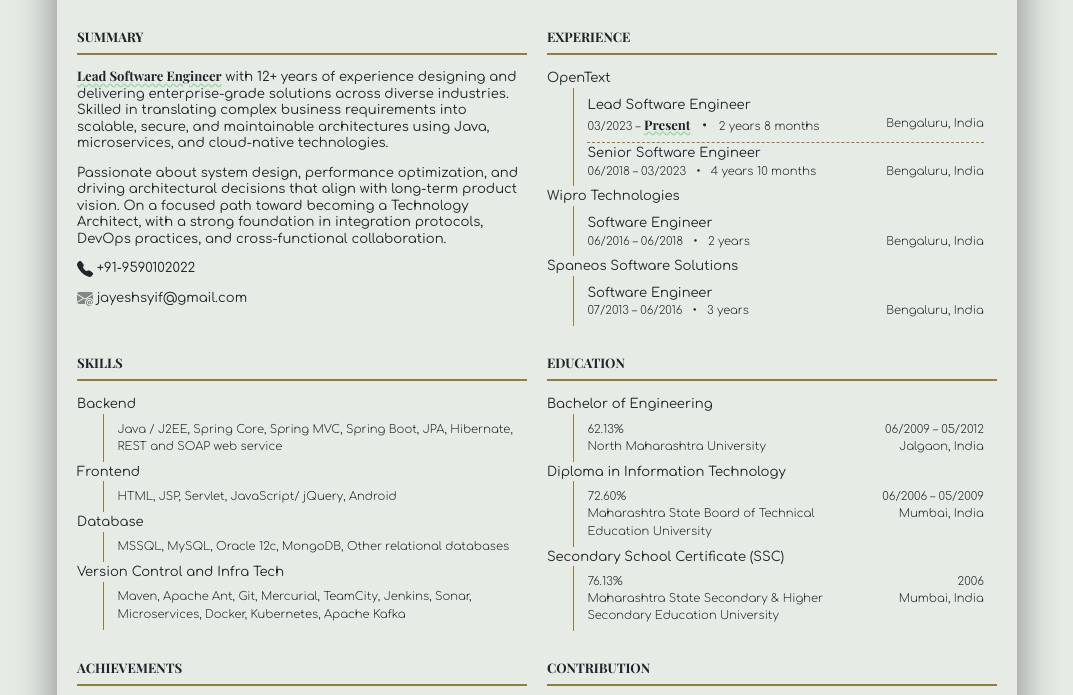
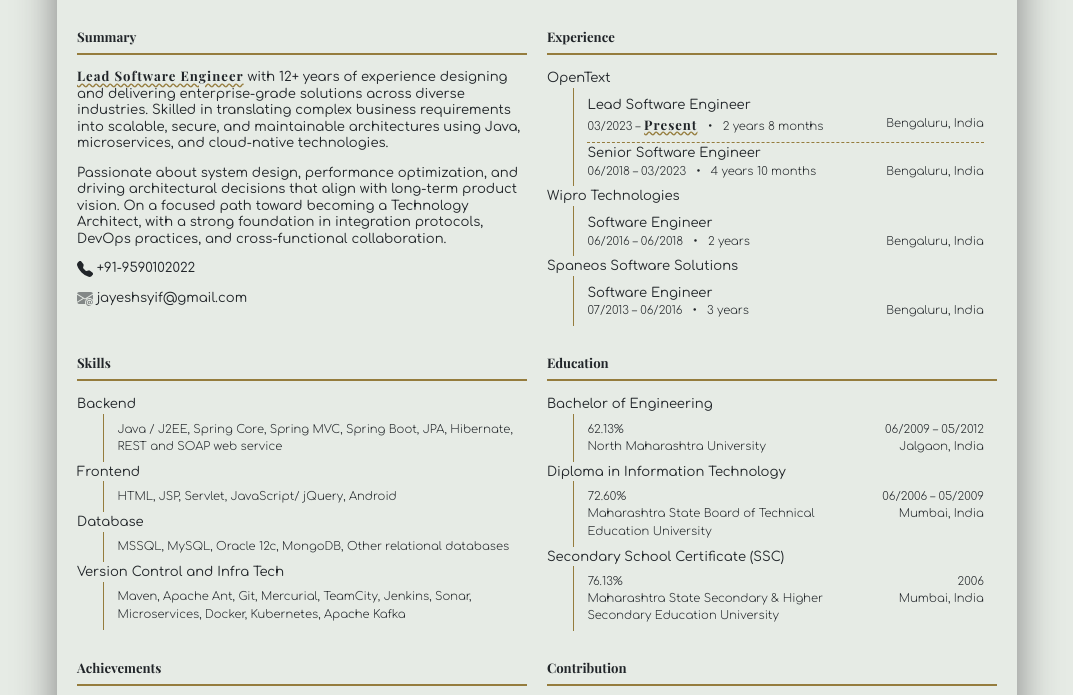
Before and after one commit to jayeshsyif/resume, a plain HTML site: page index.html in a window 1280 px wide. Shown: the part 105-800 px from the top of the page, without its empty margins (103-1176 px from the left). Drawn offline with nearby package versions, Linux system fonts and the light colour scheme; a web font is replaced by a local one.

Commit message:
Update index.html

```diff
--- a/index.html
+++ b/index.html
@@ -93,7 +93,7 @@
 	}
 
 	.customizedContainer:hover .resume-section {
-		  opacity: 0.3; /* Reduce opacity of all boxes when container is hovered */
+		opacity: 0.3; /* Reduce opacity of all boxes when container is hovered */
 	}
 
 
@@ -101,12 +101,12 @@
       border-bottom: 2px solid #957C3D;
       margin-bottom: 1rem;
       padding-bottom: 0.5rem;
-	  text-transform: uppercase;
     }
 	.custom-highlighter{
 	  text-decoration-line: underline;
-	  text-decoration-color: #9DD6AD;
+	  text-decoration-color: #957C3D;
 	  text-decoration-style: wavy;
+	  letter-spacing: 1px;
 	}
 	.custom-color-2 {
 		background-color : #e6ebe5;
@@ -287,8 +287,8 @@
 											<label class="text-start  small">
 												03/2023 –
 											</label>
-											<span class="custom-highlighter bold">Present</span> &nbsp; &bull; &nbsp;
-											<label class="text-start small" id="currentCompanyExperience">
+											<span class="custom-highlighter bold">Present</span>
+											<label class="text-start small" id="currentCompanyExperience">&nbsp; &bull; &nbsp;
 											</label>
 										</p>
 										<p class="col-4 text-end  small mb-0">
```
